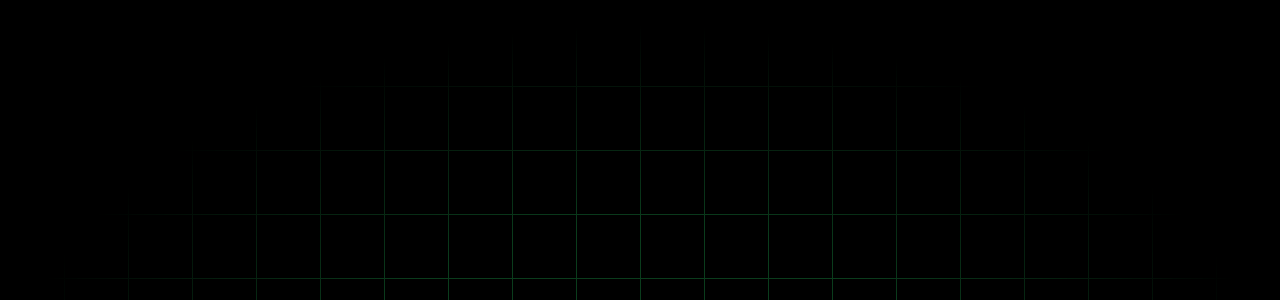
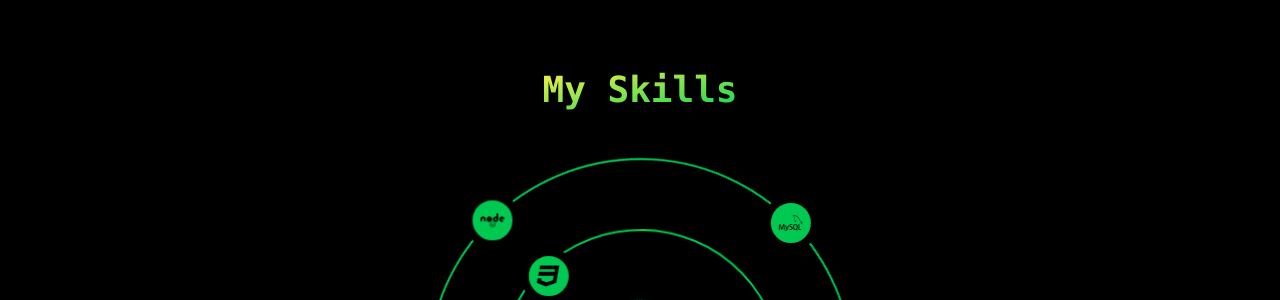
Before and after one commit to here-is-ivan/personal-website, a React (Vite) app: page / in a window 1280 px wide. Shown: the part 2500-2800 px from the top of the page. Built offline with nearby package versions, Linux system fonts and the light colour scheme.

Commit message:
my skills

```diff
--- a/src/App.tsx
+++ b/src/App.tsx
@@ -3,6 +3,7 @@ import WorkExperience from '@/components/WorkExperienceScreen';
 import GetInTouchScreen from './components/GetInTouchScreen';
 import FunFactSection from './components/FunFactSection';
 import ThemeSwitch from './components/ThemeSwitch';
+import TechnologiesSection from './components/TechnologiesSection';
 
 const App = () => {
   return (
@@ -11,6 +12,7 @@ const App = () => {
       <GreetingScreen />
       <WorkExperience />
       <FunFactSection />
+      <TechnologiesSection />
       <GetInTouchScreen />
     </div>
   );
--- /dev/null
+++ b/src/components/TechnologiesSection.tsx
@@ -0,0 +1,290 @@
+import { useState, useRef, useEffect } from 'react';
+import { IoLogoJavascript } from 'react-icons/io';
+import {
+  SiTypescript,
+  SiTailwindcss,
+  SiExpress,
+  SiMysql,
+  SiMongodb,
+} from 'react-icons/si';
+import { FaReact, FaHtml5, FaCss3, FaNode } from 'react-icons/fa';
+import gsap from 'gsap';
+import { ScrollTrigger } from 'gsap/ScrollTrigger';
+import { useGSAP } from '@gsap/react';
+import type { IconType } from 'react-icons';
+
+// Register ScrollTrigger plugin
+gsap.registerPlugin(ScrollTrigger);
+
+const TechnologiesSection = () => {
+  const [mouseX, setMouseX] = useState<number | null>(null);
+  const [hoveredIndex, setHoveredIndex] = useState<number | null>(null);
+  const dockRef = useRef<HTMLUListElement>(null);
+  const itemsRef = useRef<(HTMLLIElement | null)[]>([]);
+  const sectionRef = useRef<HTMLElement>(null);
+  // Refs for the three rings
+  const ringRefs = [
+    useRef<HTMLDivElement>(null),
+    useRef<HTMLDivElement>(null),
+    useRef<HTMLDivElement>(null),
+  ];
+
+  const getScale = (index: number) => {
+    if (mouseX === null || !dockRef.current) return 1;
+    const item = itemsRef.current[index];
+    if (!item) return 1;
+
+    const rect = item.getBoundingClientRect();
+    const itemCenterX = rect.left + rect.width / 2;
+
+    const distance = Math.abs(mouseX - itemCenterX);
+    const maxDistance = 100;
+
+    if (distance > maxDistance) return 1;
+
+    return 1 + 0.4 * (1 - distance / maxDistance);
+  };
+
+  useEffect(() => {
+    const dock = dockRef.current;
+    if (!dock) return;
+
+    const handleMouseMove = (e: MouseEvent) => {
+      setMouseX(e.clientX);
+    };
+
+    const handleMouseLeave = () => {
+      setMouseX(null);
+    };
+
+    dock.addEventListener('mousemove', handleMouseMove);
+    dock.addEventListener('mouseleave', handleMouseLeave);
+
+    return () => {
+      dock.removeEventListener('mousemove', handleMouseMove);
+      dock.removeEventListener('mouseleave', handleMouseLeave);
+    };
+  }, []);
+
+  useGSAP(() => {
+    const icons = itemsRef.current.filter(
+      (item): item is HTMLLIElement => item !== null
+    );
+    icons.forEach((icon) => {
+      icon.style.filter = 'blur(10px)';
+    });
+    gsap.fromTo(
+      icons,
+      {
+        opacity: 0,
+        y: 30,
+        scale: 0.5,
+        filter: 'blur(10px)',
+      },
+      {
+        opacity: 1,
+        scale: 1,
+        y: 0,
+        filter: 'blur(0px)',
+        stagger: {
+          each: 0.1,
+          from: 'random',
+        },
+        ease: 'none',
+        scrollTrigger: {
+          trigger: dockRef.current,
+          start: 'top 100%',
+          end: 'top 80%',
+          scrub: true,
+          markers: true,
+        },
+      }
+    );
+  }, []);
+
+  useGSAP(() => {
+    ringRefs.forEach((ringRef, index) => {
+      const ring = ringRef.current;
+      if (!ring) return;
+      const icons = ring.querySelectorAll('.atom-icon');
+
+      gsap.to(icons, {
+        rotation: -360,
+        duration: Math.floor(50 / (index + 1)),
+        repeat: -1,
+        ease: 'linear',
+      });
+
+      gsap.to(ring, {
+        rotation: 360,
+        duration: Math.floor(50 / (index + 1)),
+        repeat: -1,
+        ease: 'linear',
+      });
+    });
+  }, []);
+
+  // Icon order for dock and rings
+  const dockIcons = [
+    { Icon: IoLogoJavascript, title: 'JavaScript' },
+    { Icon: SiTypescript, title: 'TypeScript' },
+    { Icon: FaReact, title: 'React' },
+    { Icon: FaNode, title: 'Node.js' },
+    { Icon: SiTailwindcss, title: 'Tailwind CSS' },
+    { Icon: FaHtml5, title: 'HTML' },
+    { Icon: FaCss3, title: 'CSS' },
+    { Icon: SiExpress, title: 'Express' },
+    { Icon: SiMysql, title: 'MySQL' },
+    { Icon: SiMongodb, title: 'MongoDB' },
+  ];
+
+  // Helper to get dock index for a given Icon
+  const getDockIndex = (Icon: IconType) =>
+    dockIcons.findIndex((item) => item.Icon === Icon);
+
+  return (
+    <section
+      ref={sectionRef}
+      className='w-dvw lg:min-h-dvh dark:bg-black dark:text-white flex flex-col items-center py-12'
+    >
+      <h2 className='blue-gradient-text dark:green-gradient-text font-black text-4xl mb-12'>
+        My Skills
+      </h2>
+      <div className='hidden w-1/3 aspect-square relative lg:flex justify-center items-center mb-8 dark:text-black text-white'>
+        <div
+          ref={ringRefs[0]}
+          className='absolute w-full h-full md:border-2 dark:border-green-500 border-blue-400 rounded-full flex items-center justify-center'
+        >
+          <div className='absolute left-0 -translate-x-1/2 atom-icon'>
+            <Atom
+              Icon={FaNode}
+              highlighted={hoveredIndex === getDockIndex(FaNode)}
+            />
+          </div>
+          <div className='absolute right-0 translate-x-1/2 atom-icon'>
+            <Atom
+              Icon={SiExpress}
+              highlighted={hoveredIndex === getDockIndex(SiExpress)}
+            />
+          </div>
+          <div className='absolute top-0 -translate-y-1/2 atom-icon'>
+            <Atom
+              Icon={SiMysql}
+              highlighted={hoveredIndex === getDockIndex(SiMysql)}
+            />
+          </div>
+          <div className='absolute bottom-0 translate-y-1/2 atom-icon'>
+            <Atom
+              Icon={SiMongodb}
+              highlighted={hoveredIndex === getDockIndex(SiMongodb)}
+            />
+          </div>
+        </div>
+        <div
+          ref={ringRefs[1]}
+          className='absolute w-2/3 h-2/3 border-2 dark:border-green-500 border-blue-400 rounded-full flex justify-center items-center'
+        >
+          <div className='absolute top-0 -translate-y-1/2 atom-icon'>
+            <Atom
+              Icon={SiTailwindcss}
+              highlighted={hoveredIndex === getDockIndex(SiTailwindcss)}
+            />
+          </div>
+          <div className='absolute bottom-0 left-0 translate-x-1/3 -translate-y-1/3 atom-icon'>
+            <Atom
+              Icon={FaCss3}
+              highlighted={hoveredIndex === getDockIndex(FaCss3)}
+            />
+          </div>
+          <div className='absolute bottom-0 right-0 -translate-x-1/3 -translate-y-1/3 atom-icon'>
+            <Atom
+              Icon={FaHtml5}
+              highlighted={hoveredIndex === getDockIndex(FaHtml5)}
+            />
+          </div>
+        </div>
+        <div
+          ref={ringRefs[2]}
+          className='absolute w-1/3 h-1/3 border-2 dark:border-green-500 border-blue-400 rounded-full flex items-center justify-center'
+        >
+          <div className='absolute left-0 -translate-x-1/2 atom-icon'>
+            <Atom
+              Icon={IoLogoJavascript}
+              highlighted={hoveredIndex === getDockIndex(IoLogoJavascript)}
+            />
+          </div>
+          <div className='absolute right-0 translate-x-1/2 atom-icon'>
+            <Atom
+              Icon={SiTypescript}
+              highlighted={hoveredIndex === getDockIndex(SiTypescript)}
+            />
+          </div>
+        </div>
+        <div className='absolute'>
+          <Atom
+            Icon={FaReact}
+            highlighted={hoveredIndex === getDockIndex(FaReact)}
+          />
+        </div>
+      </div>
+      <ul
+        ref={dockRef}
+        className='flex flex-wrap gap-6 justify-center dark:text-black text-white p-8 relative'
+      >
+        {dockIcons.map(({ Icon, title }, index) => (
+          <li
+            key={title}
+            ref={(el: HTMLLIElement | null) => {
+              itemsRef.current[index] = el;
+            }}
+            onMouseEnter={() => setHoveredIndex(index)}
+            onMouseLeave={() => setHoveredIndex(null)}
+            className={`relative dark:bg-green-500 bg-blue-400 p-3 rounded-lg transition-all duration-75 ease-linear origin-bottom
+              ${
+                hoveredIndex === index
+                  ? 'ring-2 dark:ring-white ring-black'
+                  : ''
+              }`}
+            style={{
+              transform: `scale(${getScale(index)})`,
+              zIndex: dockIcons.length - index,
+            }}
+          >
+            <Icon size={32} className='icon z-0' />
+            {hoveredIndex === index && (
+              <div
+                className='absolute top-[100%] left-1/2 -translate-x-1/2 translate-y-1.5 text-xs bg-black dark:bg-white
+                            text-white dark:text-black px-2 py-1 rounded whitespace-nowrap z-10'
+              >
+                {title}
+              </div>
+            )}
+          </li>
+        ))}
+      </ul>
+    </section>
+  );
+};
+
+const Atom = ({
+  Icon,
+  highlighted,
+}: {
+  Icon: IconType;
+  highlighted?: boolean;
+}) => {
+  return (
+    <div
+      className={`dark:bg-green-500 bg-blue-400 p-2 rounded-full border-8 transition-all duration-150 relative
+        ${
+          highlighted
+            ? 'dark:border-white border-black'
+            : 'dark:border-black border-white'
+        }`}
+    >
+      <Icon size={24} />
+    </div>
+  );
+};
+
+export default TechnologiesSection;
```
Also changed, not shown: src/components/AtomRings.tsx (added).
